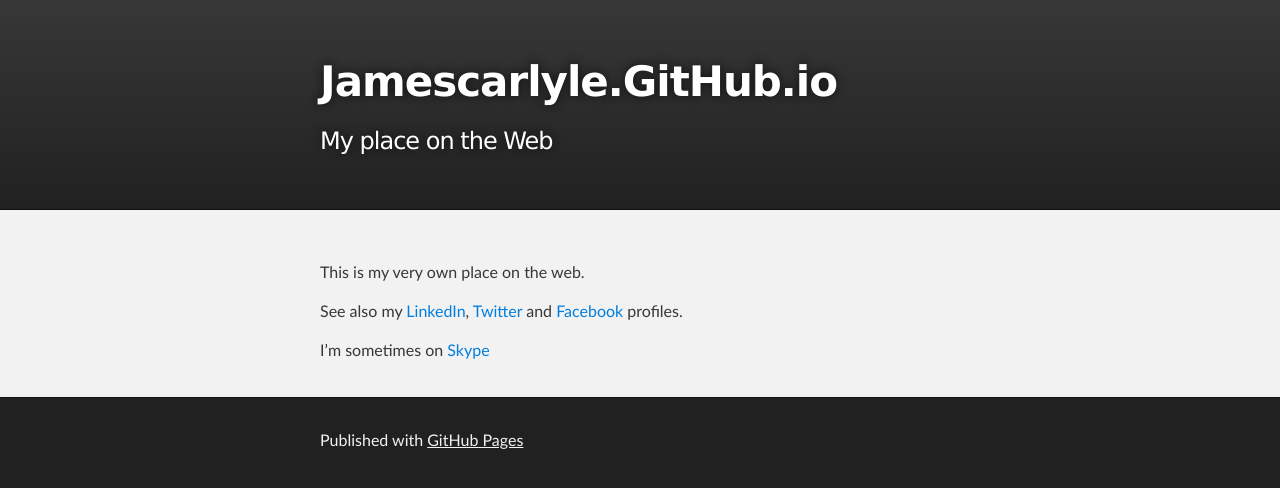
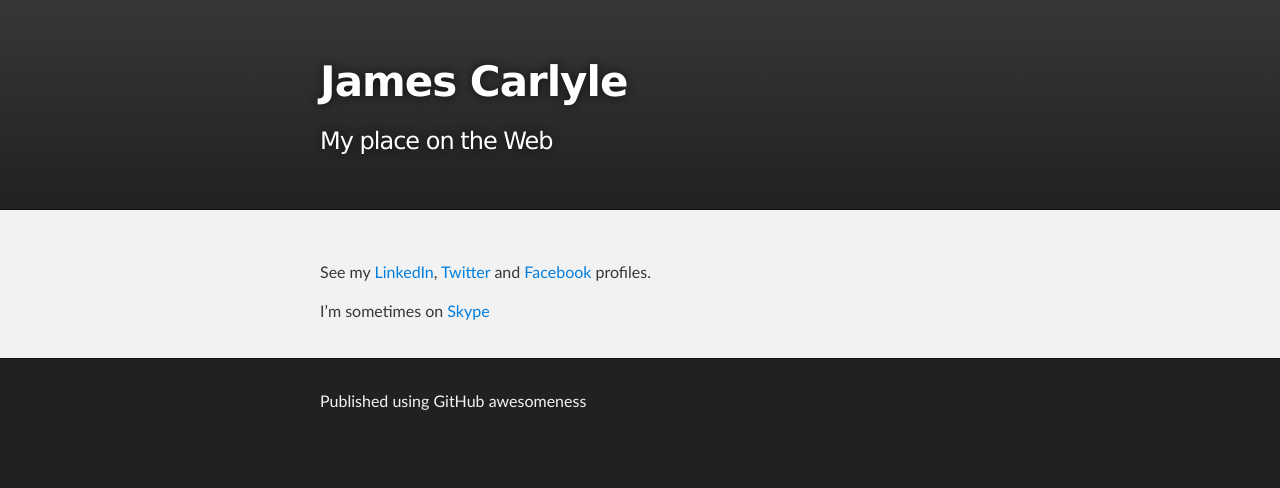
Before and after one commit to jamescarlyle/jamescarlyle.github.io, a Jekyll site: the page built from index.md, in a window 1280 px wide. Shown: the top 488 px of the page. Built offline with Jekyll 4.4.1, drawn with Linux system fonts in a browser that asks for light colours.

Commit message:
basic homepage

```diff
--- a/_layouts/default.html
+++ b/_layouts/default.html
@@ -3,12 +3,9 @@
 
   <head>
 	<meta charset='utf-8'>
-	<meta http-equiv="X-UA-Compatible" content="chrome=1">
 	<meta name="description" content="Jamescarlyle.GitHub.io : My place on the Web">
-
 	<link rel="stylesheet" type="text/css" media="screen" href="stylesheets/stylesheet.css">
-
-	<title>Jamescarlyle.GitHub.io</title>
+	<title>James Carlyle</title>
   </head>
 
   <body>
@@ -16,7 +13,7 @@
 	<!-- HEADER -->
 	<div id="header_wrap" class="outer">
 		<header class="inner">
-		  <h1 id="project_title">Jamescarlyle.GitHub.io</h1>
+		  <h1 id="project_title">James Carlyle</h1>
 		  <h2 id="project_tagline">My place on the Web</h2>
 		</header>
 	</div>
@@ -31,7 +28,7 @@
 	<!-- FOOTER  -->
 	<div id="footer_wrap" class="outer">
 	  <footer class="inner">
-		<p>Published with <a href="http://pages.github.com">GitHub Pages</a></p>
+		<p>Published using GitHub awesomeness</p>
 	  </footer>
 	</div>
 
--- a/index.md
+++ b/index.md
@@ -2,8 +2,6 @@
 title : home page
 layout: default
 ---
-This is my very own place on the web.
-
-See also my [LinkedIn](https://www.linkedin.com/in/jamescarlyle), [Twitter](https://twitter.com/jwgcarlyle) and [Facebook](https://www.facebook.com/jwgcarlyle) profiles.
+See my [LinkedIn](https://www.linkedin.com/in/jamescarlyle), [Twitter](https://twitter.com/jwgcarlyle) and [Facebook](https://www.facebook.com/jwgcarlyle) profiles.
 
 I'm sometimes on [Skype](skype:jamescarlyle?call)
```
